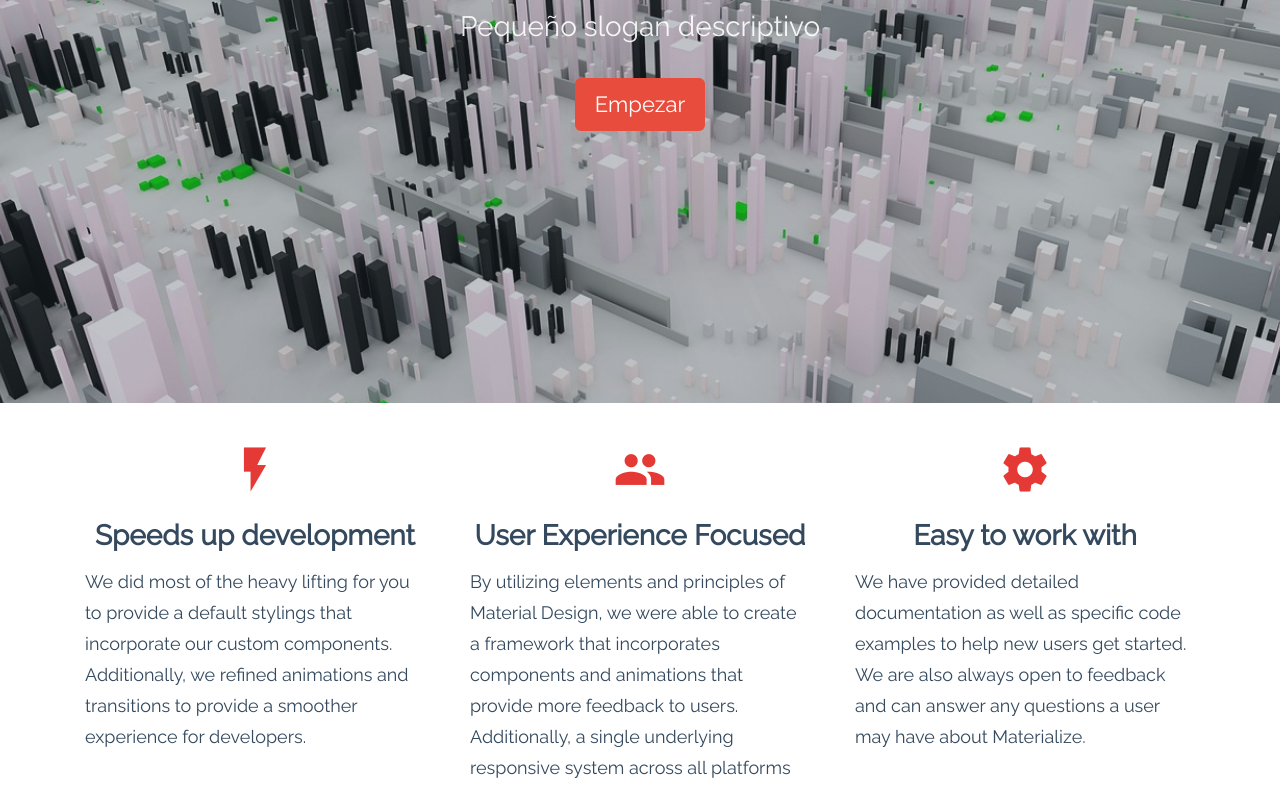
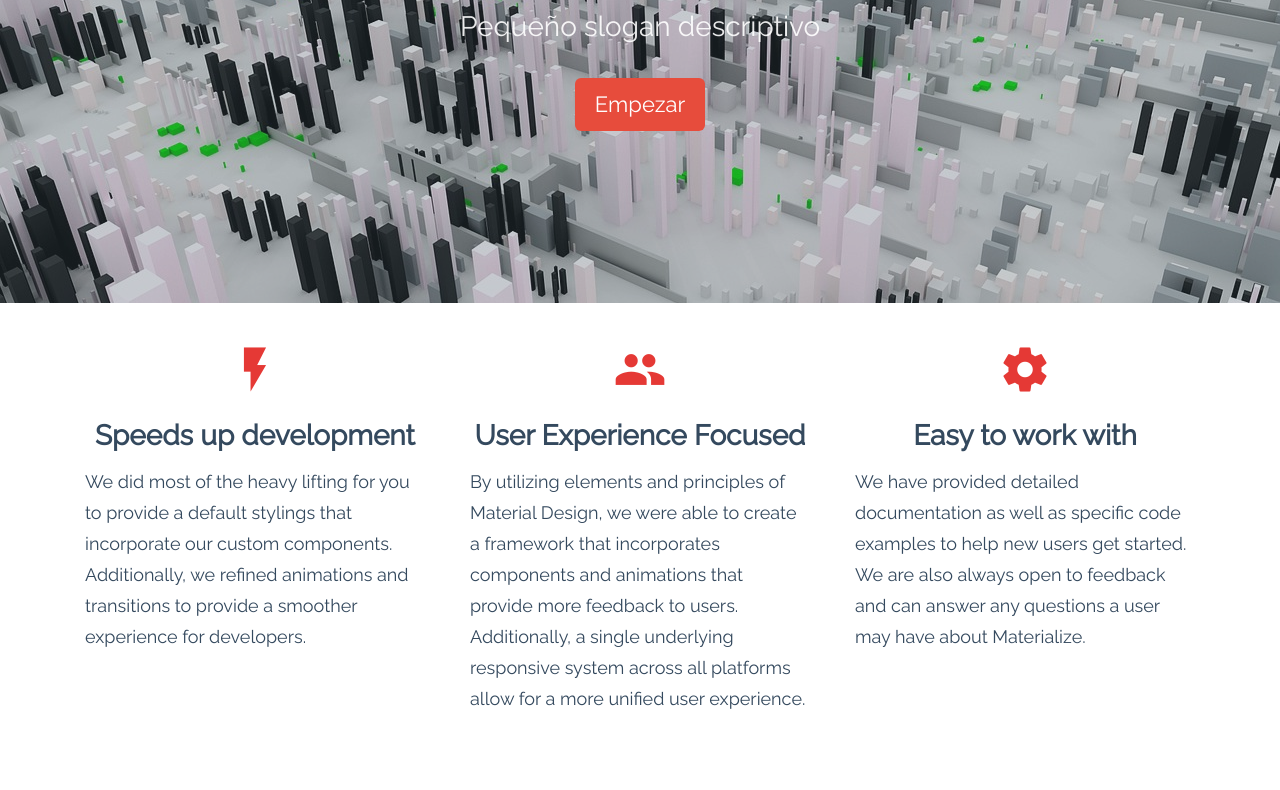
Before and after one commit to stipelson/multimedia, a plain HTML site: page index.html in a window 1280 px wide. Shown: the part 197-987 px from the top of the page. Drawn offline with nearby package versions, Linux system fonts and the light colour scheme; files that its build step writes are made by us from their sources; files whose address does not match are found by name.

Commit message:
Update style.css

```diff
--- a/css/style.css
+++ b/css/style.css
@@ -24,7 +24,7 @@ p {
 }
 
 .parallax-transparency{
-  background-color: #37474f;
+  background-color: #455a64;
   opacity: 0.3;
   height: 100%;
   width: 100%;
@@ -34,7 +34,7 @@ p {
   //min-height: 70%;
   line-height: 2;
   //max-height: 100%;
-  height: 600px;
+  height: 500px;
   font-family: 'Raleway', sans-serif;
   color: rgba(255,255,255,.9);
 }
```
